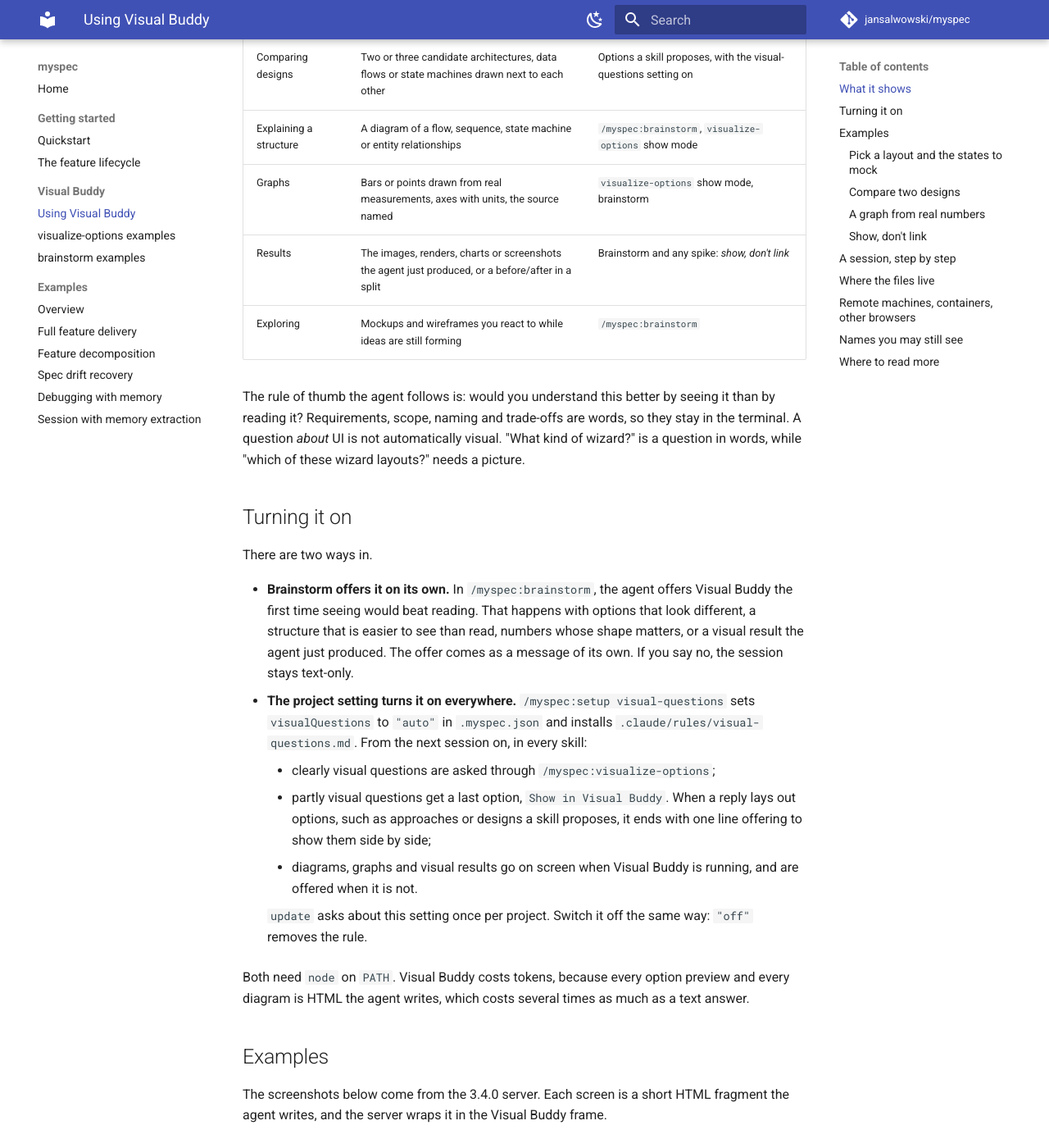
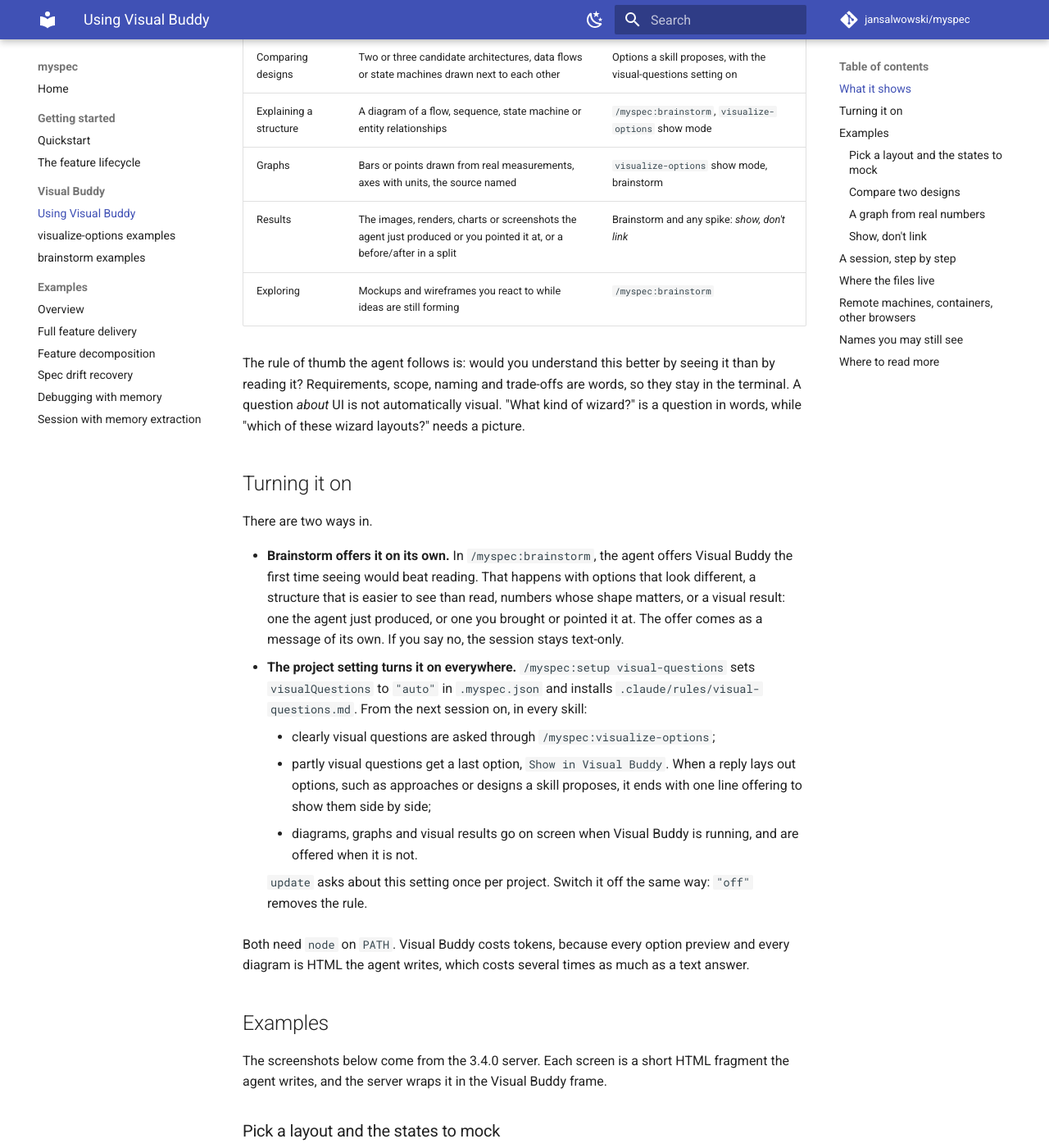
Before and after one commit to jansalwowski/myspec, an MkDocs documentation site: the page built from website/visual-buddy.md, in a window 1280 px wide and 1400 px high, scrolled down 917 px. Shown: the whole window at 82% size. Built offline with MkDocs 1.6.1 and Material for MkDocs 9.7.7, drawn with Linux system fonts in a browser that asks for light colours; comment, search, counter and statistics services are not loaded; some of the changed text lies outside the part shown.

Commit message:
fix(brainstorm): address the review of the Visual Buddy scope change
- website/visual-buddy.md still stated the old "agent just produced"
  scope in three places.
- A declined offer reopened whenever the user mentioned an image, because
  the re-offer exception used the widened "visual result". It again
  applies only to a result the agent produces.
- The shipped visual-questions rule had no test for a user-brought
  visual: it now applies when the conversation turns on how the image
  looks, not when it is only context for another task.
- "Show, don't link" and the checklist item also name describing.
- Both brainstorm visual cases get an offer-stands-alone grader, so an
  offer tacked onto a long answer no longer passes. The README records
  the new case's before and after.

Co-Authored-By: Claude Fable 5.2 <noreply@anthropic.com>
Claude-Session: https://claude.ai/code/session_01CaudHtbBpN8DnnYvQGENzK

```diff
--- a/website/visual-buddy.md
+++ b/website/visual-buddy.md
@@ -14,7 +14,7 @@ It runs locally as a small Node server that ships with the plugin and needs no d
 | Comparing designs | Two or three candidate architectures, data flows or state machines drawn next to each other | Options a skill proposes, with the visual-questions setting on |
 | Explaining a structure | A diagram of a flow, sequence, state machine or entity relationships | `/myspec:brainstorm`, `visualize-options` show mode |
 | Graphs | Bars or points drawn from real measurements, axes with units, the source named | `visualize-options` show mode, brainstorm |
-| Results | The images, renders, charts or screenshots the agent just produced, or a before/after in a split | Brainstorm and any spike: *show, don't link* |
+| Results | The images, renders, charts or screenshots the agent just produced or you pointed it at, or a before/after in a split | Brainstorm and any spike: *show, don't link* |
 | Exploring | Mockups and wireframes you react to while ideas are still forming | `/myspec:brainstorm` |
 
 The rule of thumb the agent follows is: would you understand this better by seeing it than by reading it? Requirements, scope, naming and trade-offs are words, so they stay in the terminal. A question *about* UI is not automatically visual. "What kind of wizard?" is a question in words, while "which of these wizard layouts?" needs a picture.
@@ -23,7 +23,7 @@ The rule of thumb the agent follows is: would you understand this better by seei
 
 There are two ways in.
 
-- **Brainstorm offers it on its own.** In `/myspec:brainstorm`, the agent offers Visual Buddy the first time seeing would beat reading. That happens with options that look different, a structure that is easier to see than read, numbers whose shape matters, or a visual result the agent just produced. The offer comes as a message of its own. If you say no, the session stays text-only.
+- **Brainstorm offers it on its own.** In `/myspec:brainstorm`, the agent offers Visual Buddy the first time seeing would beat reading. That happens with options that look different, a structure that is easier to see than read, numbers whose shape matters, or a visual result: one the agent just produced, or one you brought or pointed it at. The offer comes as a message of its own. If you say no, the session stays text-only.
 - **The project setting turns it on everywhere.** `/myspec:setup visual-questions` sets `visualQuestions` to `"auto"` in `.myspec.json` and installs `.claude/rules/visual-questions.md`. From the next session on, in every skill:
     - clearly visual questions are asked through `/myspec:visualize-options`;
     - partly visual questions get a last option, `Show in Visual Buddy`. When a reply lays out options, such as approaches or designs a skill proposes, it ends with one line offering to show them side by side;
@@ -78,7 +78,7 @@ A graph appears only when the numbers were measured, never estimated. It has lab
 
 ### Show, don't link
 
-When the agent produces something visual, such as screenshots, renders or a before/after, it puts the result on screen instead of handing you a file path. Here it captured the docs site in both themes and shows them side by side, each with a caption saying what differs:
+When the agent produces something visual, such as screenshots, renders or a before/after, it puts the result on screen instead of handing you a file path. It does the same with a result you bring, instead of describing it back to you. Here it captured the docs site in both themes and shows them side by side, each with a caption saying what differs:
 
 ![The docs site quickstart in light and dark theme, side by side](assets/visual-buddy/results-compare.jpg)
 
```
Also changed, not shown: evals/README.md (+2 -2 lines), evals/brainstorm-visual-judgement/graders/offer-stands-alone.md (added, +5 -0 lines), evals/brainstorm-visual-result/graders/offer-stands-alone.md (added, +5 -0 lines), framework-files/rules/visual-questions.md (+1 -1 lines), skills/brainstorm/SKILL.md (+3 -3 lines), skills/brainstorm/visual-buddy.md (+1 -1 lines), 4 other files.
